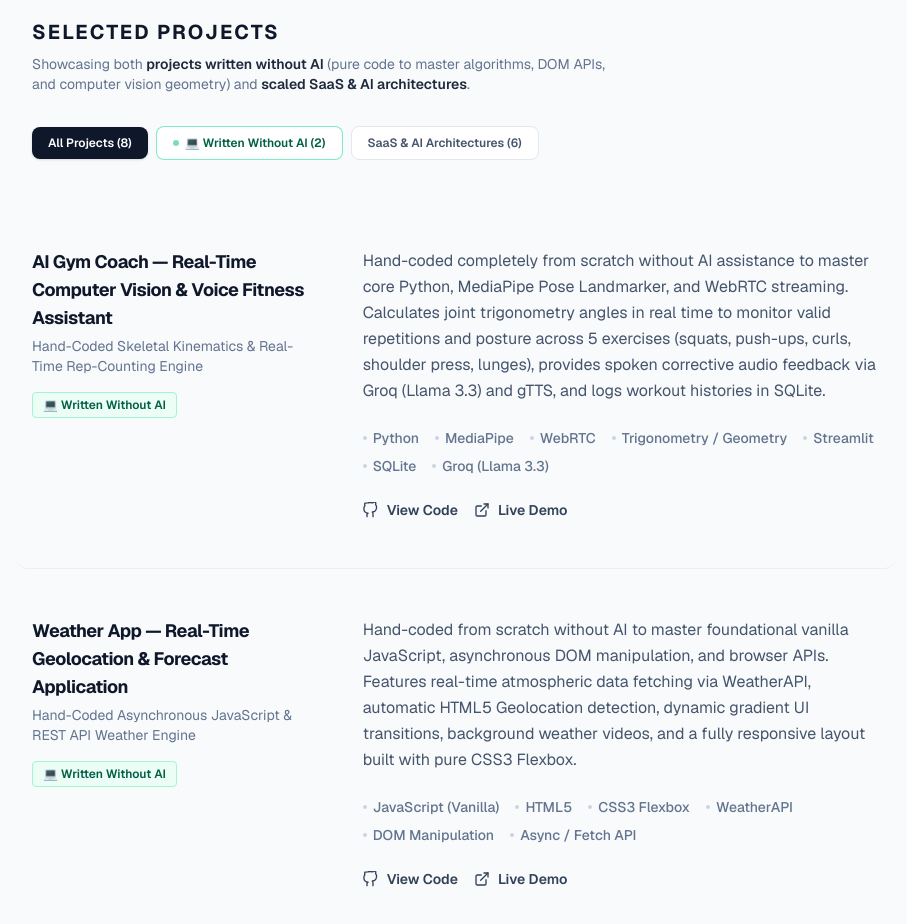
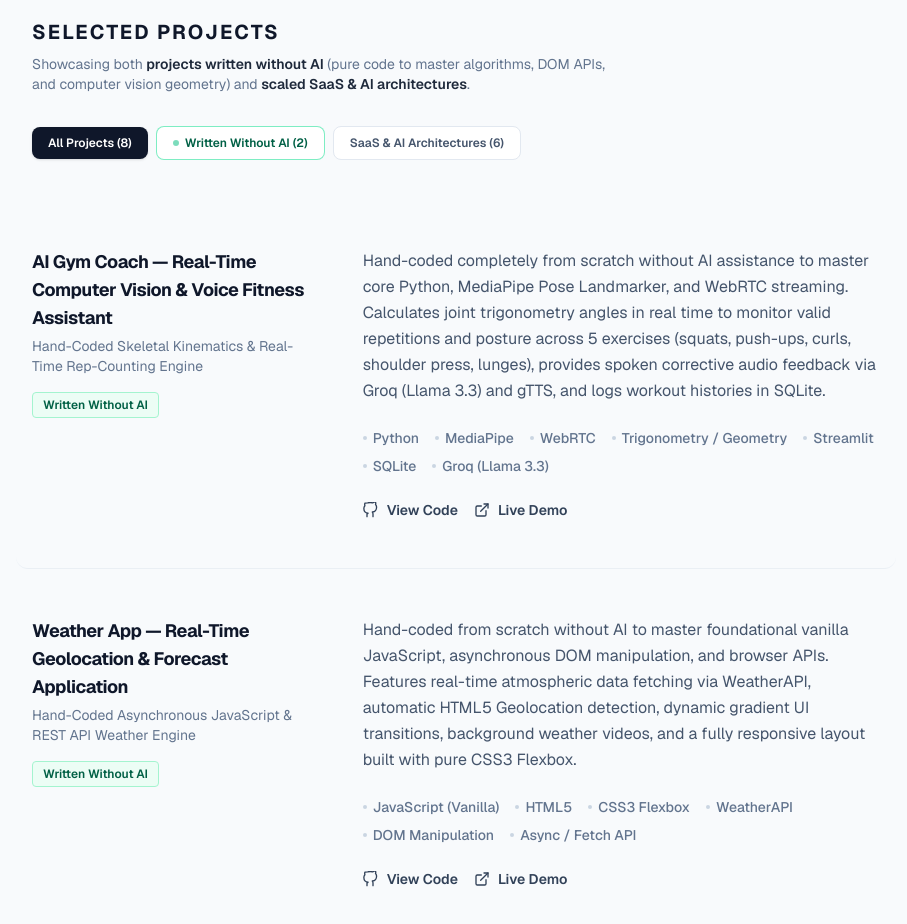
Before and after one commit to bott-127001/Samarth-Portfolio, a React (Vite) app: page / in a window 1280 px wide. Shown: the part 2380-3304 px from the top of the page, without its empty margins (184-1091 px from the left). Built offline with nearby package versions, Linux system fonts and the light colour scheme.

Commit message:
Update badge and filter: remove laptop emoji, keep clean 'Written Without AI' text

```diff
--- a/src/App.jsx
+++ b/src/App.jsx
@@ -345,7 +345,7 @@ const Projects = () => {
       subtitle: "Hand-Coded Skeletal Kinematics & Real-Time Rep-Counting Engine",
       description: "Hand-coded completely from scratch without AI assistance to master core Python, MediaPipe Pose Landmarker, and WebRTC streaming. Calculates joint trigonometry angles in real time to monitor valid repetitions and posture across 5 exercises (squats, push-ups, curls, shoulder press, lunges), provides spoken corrective audio feedback via Groq (Llama 3.3) and gTTS, and logs workout histories in SQLite.",
       tags: ["Python", "MediaPipe", "WebRTC", "Trigonometry / Geometry", "Streamlit", "SQLite", "Groq (Llama 3.3)"],
-      highlight: "💻 Written Without AI",
+      highlight: "Written Without AI",
       github: "https://github.com/prajwalnangare01/AI-Gym-Coach",
       demo: "https://ai-gym-coach-ktsskhrh7kk6vc9uxjpkum.streamlit.app/"
     },
@@ -356,7 +356,7 @@ const Projects = () => {
       subtitle: "Hand-Coded Asynchronous JavaScript & REST API Weather Engine",
       description: "Hand-coded from scratch without AI to master foundational vanilla JavaScript, asynchronous DOM manipulation, and browser APIs. Features real-time atmospheric data fetching via WeatherAPI, automatic HTML5 Geolocation detection, dynamic gradient UI transitions, background weather videos, and a fully responsive layout built with pure CSS3 Flexbox.",
       tags: ["JavaScript (Vanilla)", "HTML5", "CSS3 Flexbox", "WeatherAPI", "DOM Manipulation", "Async / Fetch API"],
-      highlight: "💻 Written Without AI",
+      highlight: "Written Without AI",
       github: "https://github.com/prajwalnangare01/WeatherApp",
       demo: "https://weatherappprajwal.netlify.app/"
     },
@@ -479,7 +479,7 @@ const Projects = () => {
             }`}
           >
             <span className="w-1.5 h-1.5 rounded-full bg-emerald-500 animate-pulse" />
-            💻 Written Without AI ({handCodedCount})
+            Written Without AI ({handCodedCount})
           </button>
           <button
             onClick={() => setActiveCategory("saas")}
```
